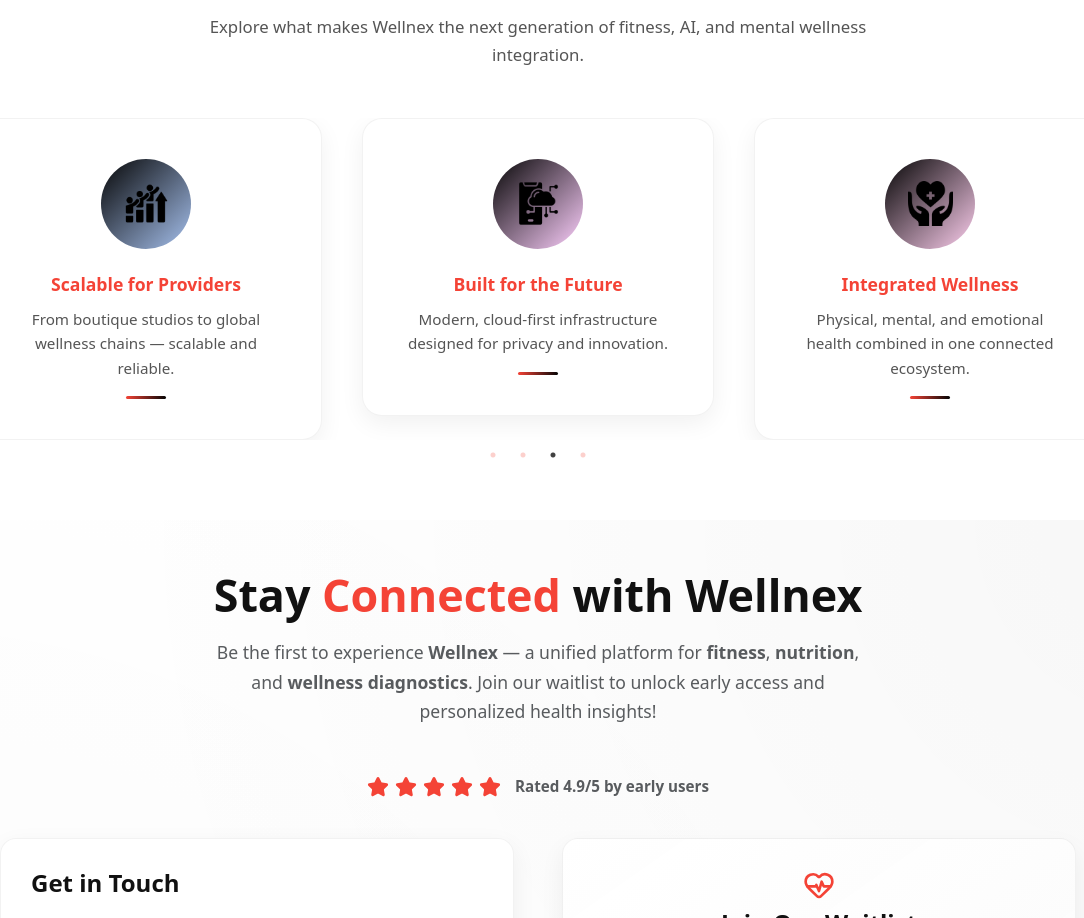
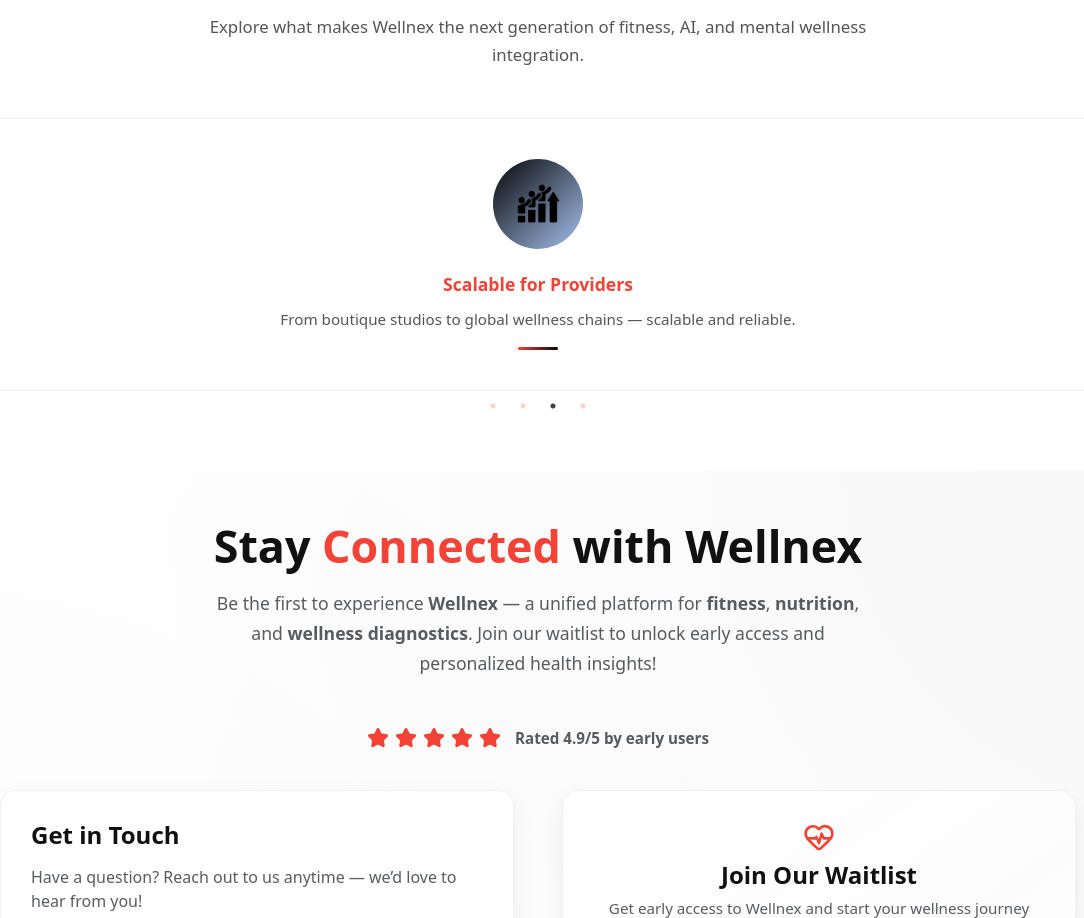
Before and after one commit to anumtaasnain/wellnex_gym, a React (Create React App) app: page / in a window 1280 px wide. Shown: the part 5739-6657 px from the top of the page, without its empty margins (102-1186 px from the left). Built offline with nearby package versions, Linux system fonts and the light colour scheme.

Commit message:
finaladd

```diff
--- a/src/components/whywellnex.jsx
+++ b/src/components/whywellnex.jsx
@@ -41,7 +41,7 @@
   dots: true,
   infinite: true,
   speed: 800,
-  slidesToShow: 3,
+
   slidesToScroll: 1,
   autoplay: true,
   autoplaySpeed: 2500,
@@ -50,7 +50,7 @@
   responsive: [
     { breakpoint: 1024, settings: { slidesToShow: 2 } },
     { breakpoint: 768, settings: { slidesToShow: 1 } },
-    { breakpoint: 440, settings: { slidesToShow: 1 } },
+    { breakpoint: 300, settings: { slidesToShow: 1 } },
   ],
 };
 
```
